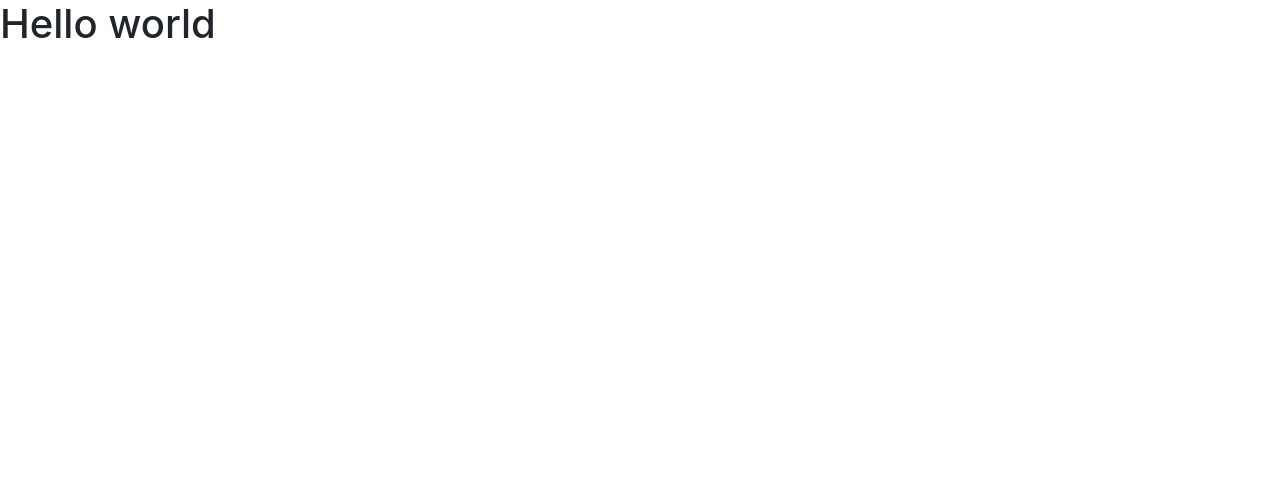
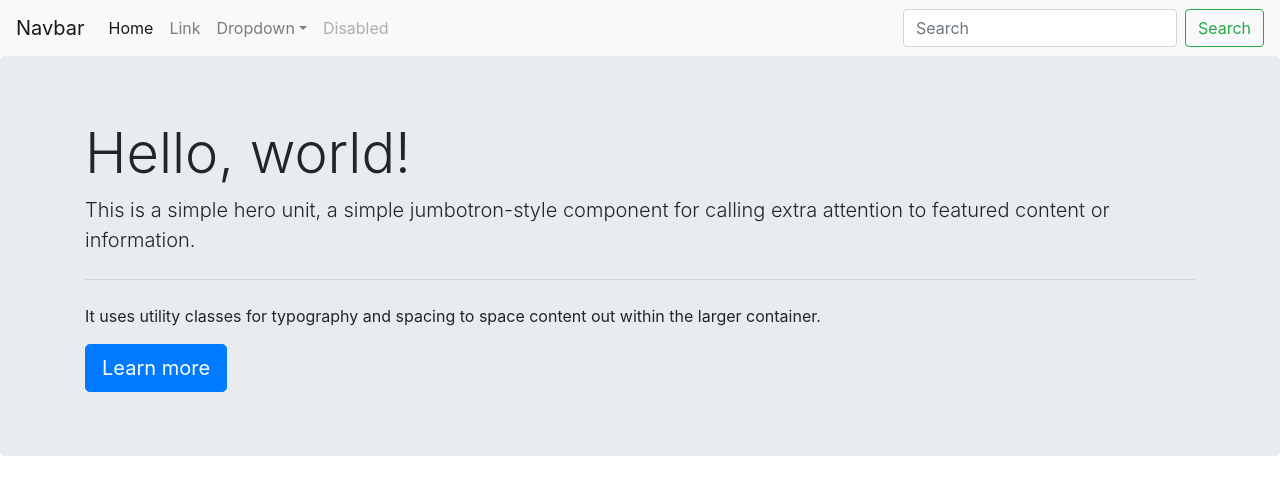
Before and after one commit to artemka107/project-lvl3-s282, a website built with webpack: page src/view/index.pug in a window 1280 px wide. Built offline with nearby package versions, Linux system fonts and the light colour scheme.

Commit message:
Add boilerplate

```diff
--- a/src/view/index.pug
+++ b/src/view/index.pug
@@ -4,4 +4,37 @@ html
     script(src='/js/vendor.bundle.js')
     script(src='/js/index.bundle.js')
   body
-    h1 Hello world
+    nav.navbar.navbar-expand-lg.navbar-light.bg-light
+      a.navbar-brand(href='#') Navbar
+      button.navbar-toggler(type='button', data-toggle='collapse', data-target='#navbarSupportedContent', aria-controls='navbarSupportedContent', aria-expanded='false', aria-label='Toggle navigation')
+        span.navbar-toggler-icon
+      #navbarSupportedContent.collapse.navbar-collapse
+        ul.navbar-nav.mr-auto
+          li.nav-item.active
+            a.nav-link(href='#')
+              | Home
+              span.sr-only (current)
+          li.nav-item
+            a.nav-link(href='#') Link
+          li.nav-item.dropdown
+            a#navbarDropdown.nav-link.dropdown-toggle(href='#', role='button', data-toggle='dropdown', aria-haspopup='true', aria-expanded='false')
+              | Dropdown
+            .dropdown-menu(aria-labelledby='navbarDropdown')
+              a.dropdown-item(href='#') Action
+              a.dropdown-item(href='#') Another action
+              .dropdown-divider
+              a.dropdown-item(href='#') Something else here
+          li.nav-item
+            a.nav-link.disabled(href='#') Disabled
+        form.form-inline.my-2.my-lg-0
+          input.form-control.mr-sm-2(type='search', placeholder='Search', aria-label='Search')
+          button.btn.btn-outline-success.my-2.my-sm-0(type='submit') Search
+    .jumbotron
+      .container
+        h1.display-4 Hello, world!
+        p.lead
+          | This is a simple hero unit, a simple jumbotron-style component for calling extra attention to featured content or information.
+        hr.my-4
+        p
+          | It uses utility classes for typography and spacing to space content out within the larger container.
+        a.btn.btn-primary.btn-lg(href='#', role='button') Learn more
```
